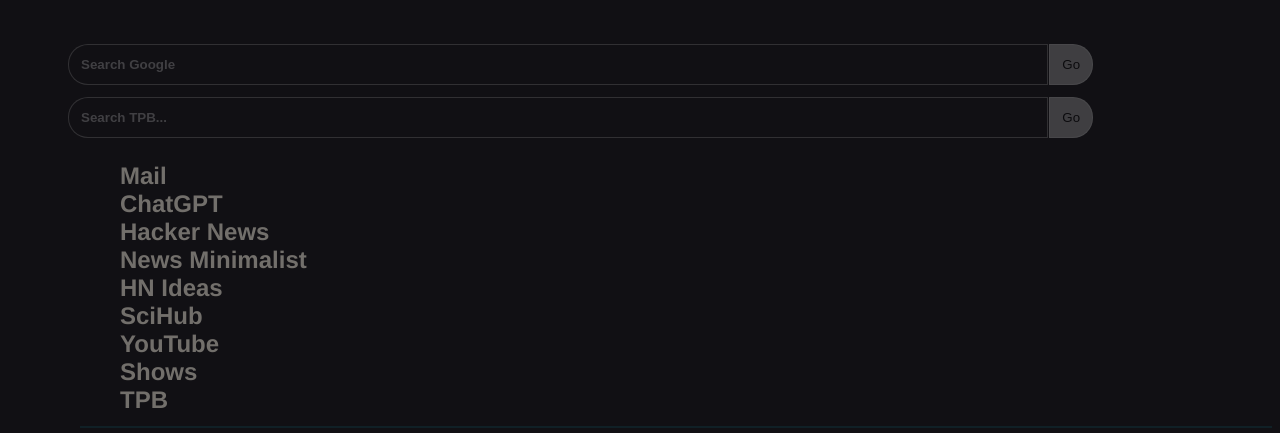
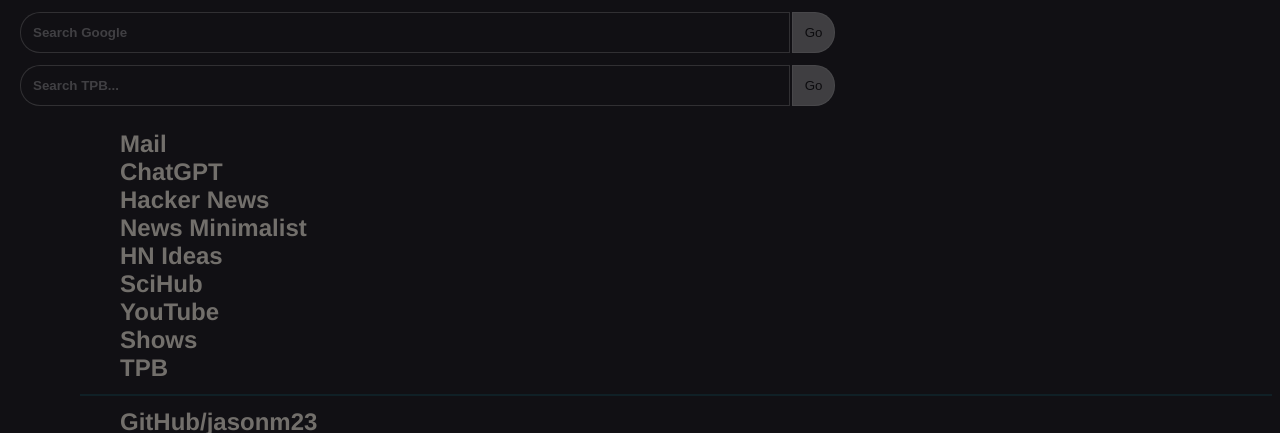
Before and after one commit to ocodo/ocodo, a plain HTML site: page index.html in a window 1280 px wide. Shown: the top 433 px of the page. Drawn offline with Linux system fonts and the light colour scheme.

Commit message:
Fix width of search box

```diff
--- a/index.html
+++ b/index.html
@@ -43,7 +43,7 @@
          }
 
          .search-box {
-             padding: 1em 0 0 2em;
+             padding: 10px 0 0 10px
              margin: 0;
          }
 
@@ -53,7 +53,7 @@
              border: 1px solid #FFF2;
              padding: 0.9em;
              color-scheme: dark;
-             width: 80%;
+             width: 60%;
          }
 
          .search-box > form > button {
```
Also changed, not shown: parts/head.html (+2 -2 lines).
